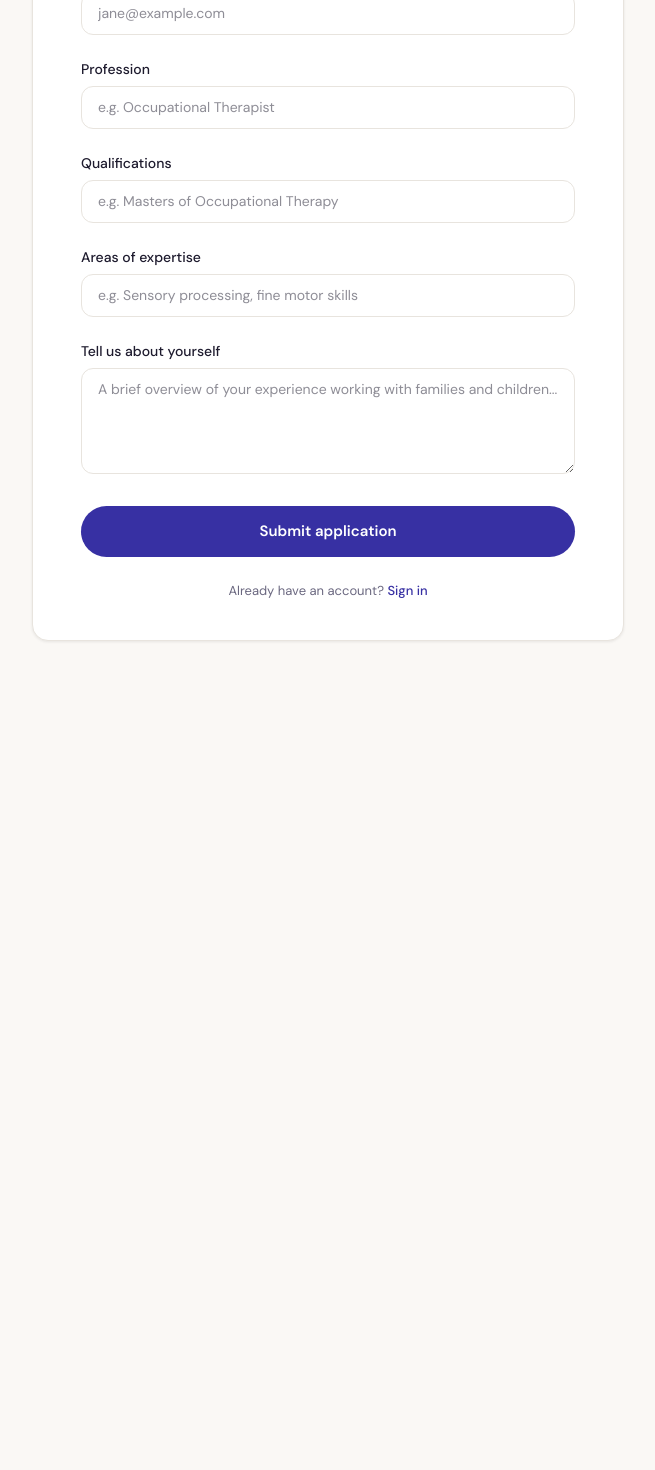
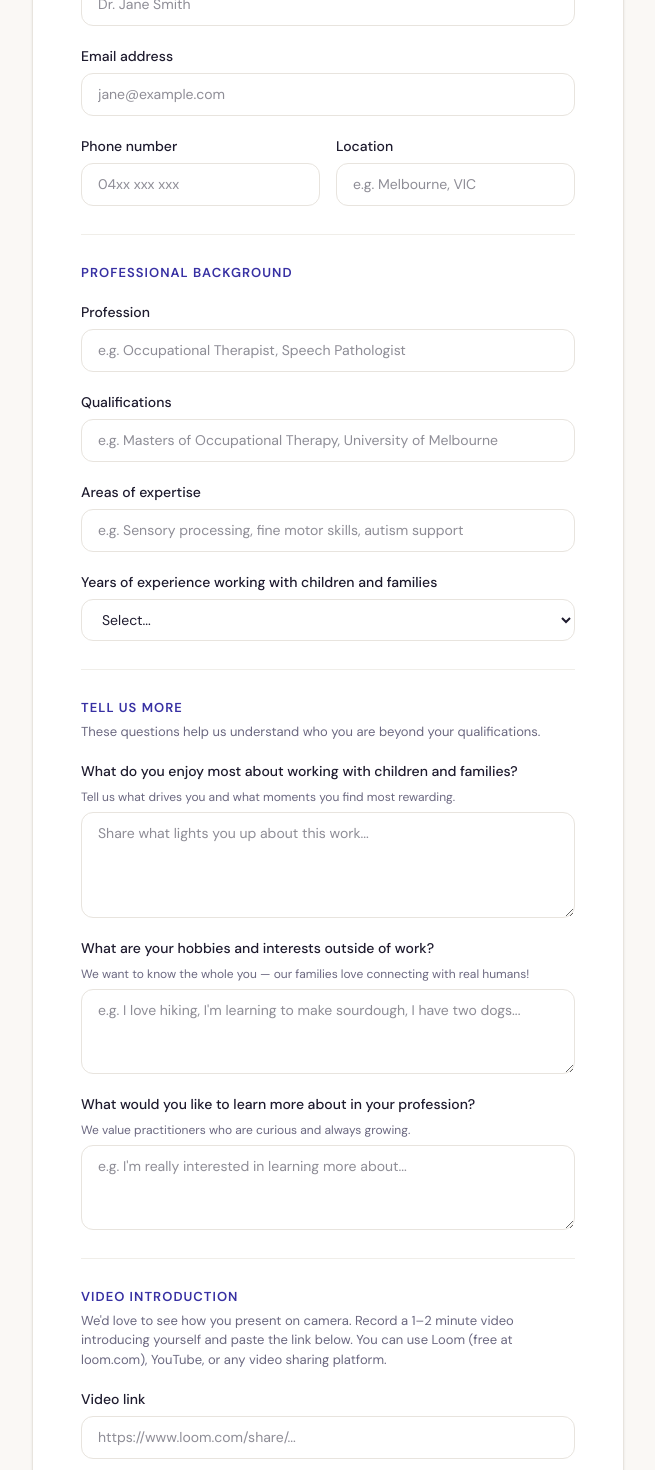
Before and after one commit to developmentalhub/allied-health-assistant-course, a Next.js app: page /practitioners/apply in a window 1280 px wide. Shown: the part 480-1950 px from the top of the page, without its empty margins (312-967 px from the left). Before the commit the page ends 1201 px from the top, so only its background shows below. Built offline with nearby package versions, Linux system fonts and the light colour scheme; no server answers.

Commit message:
Build practitioner application form with database saving

```diff
--- a/app/practitioners/apply/page.tsx
+++ b/app/practitioners/apply/page.tsx
@@ -1,12 +1,123 @@
+"use client";
 
+import { useState } from "react";
+import Navbar from "@/components/Navbar";
 import Link from "next/link";
+import { supabase } from "@/lib/supabase";
 
 export default function ApplyPage() {
+  const [submitted, setSubmitted] = useState(false);
+  const [loading, setLoading] = useState(false);
+  const [error, setError] = useState("");
+
+  const [fullName, setFullName] = useState("");
+  const [email, setEmail] = useState("");
+  const [phone, setPhone] = useState("");
+  const [location, setLocation] = useState("");
+  const [profession, setProfession] = useState("");
+  const [qualifications, setQualifications] = useState("");
+  const [areasOfExpertise, setAreasOfExpertise] = useState("");
+  const [yearsExperience, setYearsExperience] = useState("");
+  const [whyEnjoyFamilies, setWhyEnjoyFamilies] = useState("");
+  const [hobbies, setHobbies] = useState("");
+  const [professionalDevelopment, setProfessionalDevelopment] = useState("");
+  const [videoLink, setVideoLink] = useState("");
+
+  async function handleSubmit(e: React.FormEvent) {
+    e.preventDefault();
+    setLoading(true);
+    setError("");
+
+    const { error: insertError } = await supabase
+      .from("facilitator_applications")
+      .insert({
+        full_name: fullName,
+        email,
+        phone,
+        location,
+        profession,
+        qualifications,
+        areas_of_expertise: areasOfExpertise,
+        years_experience: yearsExperience,
+        why_enjoy_families: whyEnjoyFamilies,
+        hobbies,
+        professional_development: professionalDevelopment,
+        video_link: videoLink,
+        status: "pending",
+      });
+
+    if (insertError) {
+      setError("Something went wrong. Please try again.");
+      setLoading(false);
+      return;
+    }
+
+    setSubmitted(true);
+    setLoading(false);
+  }
+
+  if (submitted) {
     return (
       <main style={{ minHeight: "100vh", backgroundColor: "#faf8f5" }}>
+        <Navbar />
+        <div style={{ maxWidth: "640px", margin: "0 auto", padding: "80px 24px", textAlign: "center" }}>
+          <div style={{ width: "72px", height: "72px", backgroundColor: "#f0fdf4", borderRadius: "50%", display: "flex", alignItems: "center", justifyContent: "center", margin: "0 auto 24px" }}>
+            <svg width="36" height="36" fill="none" stroke="#166534" strokeWidth="2">
+              <path d="M6 18l9 9L30 9" strokeLinecap="round" strokeLinejoin="round" />
+            </svg>
+          </div>
+          <h1 style={{ fontFamily: "var(--font-display)", fontSize: "36px", fontWeight: 300, color: "#1e1b2e", marginBottom: "16px" }}>
+            Application received!
+          </h1>
+          <p style={{ fontSize: "16px", color: "#6b6880", lineHeight: 1.7, marginBottom: "32px" }}>
+            Thank you for applying to join the Developmental Hub practitioner network. We will review your application and get back to you within 48 hours.
+          </p>
+          <Link
+            href="/"
+            style={{ backgroundColor: "#3730a3", color: "white", padding: "12px 28px", borderRadius: "999px", fontSize: "14px", fontWeight: 600, textDecoration: "none" }}
+          >
+            Back to home
+          </Link>
+        </div>
+      </main>
+    );
+  }
 
+  const inputStyle = {
+    width: "100%",
+    padding: "10px 16px",
+    borderRadius: "12px",
+    border: "1px solid #e8e4de",
+    fontSize: "14px",
+    color: "#1e1b2e",
+    outline: "none",
+    boxSizing: "border-box" as const,
+    fontFamily: "inherit",
+    backgroundColor: "white",
+  };
 
-      <section style={{ maxWidth: "640px", margin: "0 auto", padding: "80px 24px 40px", textAlign: "center" }}>
+  const labelStyle = {
+    fontSize: "14px",
+    fontWeight: 500 as const,
+    color: "#1e1b2e",
+  };
+
+  const fieldStyle = {
+    display: "flex" as const,
+    flexDirection: "column" as const,
+    gap: "6px",
+  };
+
+  const hintStyle = {
+    fontSize: "12px",
+    color: "#6b6880",
+  };
+
+  return (
+    <main style={{ minHeight: "100vh", backgroundColor: "#faf8f5" }}>
+      <Navbar />
+
+      <section style={{ maxWidth: "640px", margin: "0 auto", padding: "60px 24px 40px", textAlign: "center" }}>
         <p style={{ fontSize: "12px", fontWeight: 600, letterSpacing: "0.1em", textTransform: "uppercase", color: "#6b6880", marginBottom: "16px" }}>
           Apply to facilitate
         </p>
@@ -20,67 +131,217 @@ export default function ApplyPage() {
 
       <section style={{ maxWidth: "640px", margin: "0 auto", padding: "0 24px 80px" }}>
         <div style={{ backgroundColor: "white", borderRadius: "16px", border: "1px solid #e8e4de", padding: "40px 48px", boxShadow: "0 1px 3px rgba(0,0,0,0.08)" }}>
-          <form style={{ display: "flex", flexDirection: "column", gap: "24px" }}>
+          <form onSubmit={handleSubmit} style={{ display: "flex", flexDirection: "column", gap: "28px" }}>
 
-            <div style={{ display: "flex", flexDirection: "column", gap: "6px" }}>
-              <label style={{ fontSize: "14px", fontWeight: 500, color: "#1e1b2e" }}>Full name</label>
+            {/* Section: Basic info */}
+            <div>
+              <p style={{ fontSize: "13px", fontWeight: 700, textTransform: "uppercase", letterSpacing: "0.08em", color: "#3730a3", marginBottom: "20px" }}>
+                About you
+              </p>
+              <div style={{ display: "flex", flexDirection: "column", gap: "20px" }}>
+
+                <div style={fieldStyle}>
+                  <label style={labelStyle}>Full name</label>
                   <input
                     type="text"
+                    value={fullName}
+                    onChange={(e) => setFullName(e.target.value)}
                     placeholder="Dr. Jane Smith"
-                style={{ width: "100%", padding: "10px 16px", borderRadius: "12px", border: "1px solid #e8e4de", fontSize: "14px", color: "#1e1b2e", outline: "none", boxSizing: "border-box" }}
+                    required
+                    style={inputStyle}
                   />
                 </div>
 
-            <div style={{ display: "flex", flexDirection: "column", gap: "6px" }}>
-              <label style={{ fontSize: "14px", fontWeight: 500, color: "#1e1b2e" }}>Email address</label>
+                <div style={fieldStyle}>
+                  <label style={labelStyle}>Email address</label>
                   <input
                     type="email"
+                    value={email}
+                    onChange={(e) => setEmail(e.target.value)}
                     placeholder="jane@example.com"
-                style={{ width: "100%", padding: "10px 16px", borderRadius: "12px", border: "1px solid #e8e4de", fontSize: "14px", color: "#1e1b2e", outline: "none", boxSizing: "border-box" }}
+                    required
+                    style={inputStyle}
                   />
                 </div>
 
-            <div style={{ display: "flex", flexDirection: "column", gap: "6px" }}>
-              <label style={{ fontSize: "14px", fontWeight: 500, color: "#1e1b2e" }}>Profession</label>
+                <div style={{ display: "grid", gridTemplateColumns: "1fr 1fr", gap: "16px" }}>
+                  <div style={fieldStyle}>
+                    <label style={labelStyle}>Phone number</label>
+                    <input
+                      type="tel"
+                      value={phone}
+                      onChange={(e) => setPhone(e.target.value)}
+                      placeholder="04xx xxx xxx"
+                      style={inputStyle}
+                    />
+                  </div>
+                  <div style={fieldStyle}>
+                    <label style={labelStyle}>Location</label>
                     <input
                       type="text"
-                placeholder="e.g. Occupational Therapist"
-                style={{ width: "100%", padding: "10px 16px", borderRadius: "12px", border: "1px solid #e8e4de", fontSize: "14px", color: "#1e1b2e", outline: "none", boxSizing: "border-box" }}
+                      value={location}
+                      onChange={(e) => setLocation(e.target.value)}
+                      placeholder="e.g. Melbourne, VIC"
+                      style={inputStyle}
+                    />
+                  </div>
+                </div>
+
+              </div>
+            </div>
+
+            {/* Section: Professional details */}
+            <div style={{ borderTop: "1px solid #f0eee9", paddingTop: "28px" }}>
+              <p style={{ fontSize: "13px", fontWeight: 700, textTransform: "uppercase", letterSpacing: "0.08em", color: "#3730a3", marginBottom: "20px" }}>
+                Professional background
+              </p>
+              <div style={{ display: "flex", flexDirection: "column", gap: "20px" }}>
+
+                <div style={fieldStyle}>
+                  <label style={labelStyle}>Profession</label>
+                  <input
+                    type="text"
+                    value={profession}
+                    onChange={(e) => setProfession(e.target.value)}
+                    placeholder="e.g. Occupational Therapist, Speech Pathologist"
+                    required
+                    style={inputStyle}
                   />
                 </div>
 
-            <div style={{ display: "flex", flexDirection: "column", gap: "6px" }}>
-              <label style={{ fontSize: "14px", fontWeight: 500, color: "#1e1b2e" }}>Qualifications</label>
+                <div style={fieldStyle}>
+                  <label style={labelStyle}>Qualifications</label>
                   <input
                     type="text"
-                placeholder="e.g. Masters of Occupational Therapy"
-                style={{ width: "100%", padding: "10px 16px", borderRadius: "12px", border: "1px solid #e8e4de", fontSize: "14px", color: "#1e1b2e", outline: "none", boxSizing: "border-box" }}
+                    value={qualifications}
+                    onChange={(e) => setQualifications(e.target.value)}
+                    placeholder="e.g. Masters of Occupational Therapy, University of Melbourne"
+                    required
+                    style={inputStyle}
                   />
                 </div>
 
-            <div style={{ display: "flex", flexDirection: "column", gap: "6px" }}>
-              <label style={{ fontSize: "14px", fontWeight: 500, color: "#1e1b2e" }}>Areas of expertise</label>
+                <div style={fieldStyle}>
+                  <label style={labelStyle}>Areas of expertise</label>
                   <input
                     type="text"
-                placeholder="e.g. Sensory processing, fine motor skills"
-                style={{ width: "100%", padding: "10px 16px", borderRadius: "12px", border: "1px solid #e8e4de", fontSize: "14px", color: "#1e1b2e", outline: "none", boxSizing: "border-box" }}
+                    value={areasOfExpertise}
+                    onChange={(e) => setAreasOfExpertise(e.target.value)}
+                    placeholder="e.g. Sensory processing, fine motor skills, autism support"
+                    required
+                    style={inputStyle}
                   />
                 </div>
 
-            <div style={{ display: "flex", flexDirection: "column", gap: "6px" }}>
-              <label style={{ fontSize: "14px", fontWeight: 500, color: "#1e1b2e" }}>Tell us about yourself</label>
+                <div style={fieldStyle}>
+                  <label style={labelStyle}>Years of experience working with children and families</label>
+                  <select
+                    value={yearsExperience}
+                    onChange={(e) => setYearsExperience(e.target.value)}
+                    required
+                    style={{ ...inputStyle, backgroundColor: "white" }}
+                  >
+                    <option value="">Select...</option>
+                    <option value="1-2">1–2 years</option>
+                    <option value="3-5">3–5 years</option>
+                    <option value="6-10">6–10 years</option>
+                    <option value="10+">10+ years</option>
+                  </select>
+                </div>
+
+              </div>
+            </div>
+
+            {/* Section: Three questions */}
+            <div style={{ borderTop: "1px solid #f0eee9", paddingTop: "28px" }}>
+              <p style={{ fontSize: "13px", fontWeight: 700, textTransform: "uppercase", letterSpacing: "0.08em", color: "#3730a3", marginBottom: "4px" }}>
+                Tell us more
+              </p>
+              <p style={{ fontSize: "13px", color: "#6b6880", marginBottom: "20px" }}>
+                These questions help us understand who you are beyond your qualifications.
+              </p>
+              <div style={{ display: "flex", flexDirection: "column", gap: "20px" }}>
+
+                <div style={fieldStyle}>
+                  <label style={labelStyle}>What do you enjoy most about working with children and families?</label>
+                  <p style={hintStyle}>Tell us what drives you and what moments you find most rewarding.</p>
                   <textarea
-                placeholder="A brief overview of your experience working with families and children..."
+                    value={whyEnjoyFamilies}
+                    onChange={(e) => setWhyEnjoyFamilies(e.target.value)}
+                    placeholder="Share what lights you up about this work..."
                     rows={4}
-                style={{ width: "100%", padding: "10px 16px", borderRadius: "12px", border: "1px solid #e8e4de", fontSize: "14px", color: "#1e1b2e", outline: "none", boxSizing: "border-box", resize: "vertical", fontFamily: "inherit" }}
+                    required
+                    style={{ ...inputStyle, resize: "vertical" }}
                   />
+                </div>
+
+                <div style={fieldStyle}>
+                  <label style={labelStyle}>What are your hobbies and interests outside of work?</label>
+                  <p style={hintStyle}>We want to know the whole you — our families love connecting with real humans!</p>
+                  <textarea
+                    value={hobbies}
+                    onChange={(e) => setHobbies(e.target.value)}
+                    placeholder="e.g. I love hiking, I'm learning to make sourdough, I have two dogs..."
+                    rows={3}
+                    required
+                    style={{ ...inputStyle, resize: "vertical" }}
+                  />
+                </div>
+
+                <div style={fieldStyle}>
+                  <label style={labelStyle}>What would you like to learn more about in your profession?</label>
+                  <p style={hintStyle}>We value practitioners who are curious and always growing.</p>
+                  <textarea
+                    value={professionalDevelopment}
+                    onChange={(e) => setProfessionalDevelopment(e.target.value)}
+                    placeholder="e.g. I'm really interested in learning more about..."
+                    rows={3}
+                    required
+                    style={{ ...inputStyle, resize: "vertical" }}
+                  />
+                </div>
+
+              </div>
+            </div>
+
+            {/* Section: Video */}
+            <div style={{ borderTop: "1px solid #f0eee9", paddingTop: "28px" }}>
+              <p style={{ fontSize: "13px", fontWeight: 700, textTransform: "uppercase", letterSpacing: "0.08em", color: "#3730a3", marginBottom: "4px" }}>
+                Video introduction
+              </p>
+              <p style={{ fontSize: "13px", color: "#6b6880", marginBottom: "20px" }}>
+                We'd love to see how you present on camera. Record a 1–2 minute video introducing yourself and paste the link below. You can use Loom (free at loom.com), YouTube, or any video sharing platform.
+              </p>
+              <div style={fieldStyle}>
+                <label style={labelStyle}>Video link</label>
+                <input
+                  type="url"
+                  value={videoLink}
+                  onChange={(e) => setVideoLink(e.target.value)}
+                  placeholder="https://www.loom.com/share/..."
+                  style={inputStyle}
+                />
+              </div>
+            </div>
+
+            {error && (
+              <div style={{ backgroundColor: "#fef2f2", border: "1px solid #fecaca", color: "#b91c1c", fontSize: "14px", padding: "12px 16px", borderRadius: "12px" }}>
+                {error}
+              </div>
+            )}
+
+            <div style={{ backgroundColor: "#f5f3ff", borderRadius: "12px", padding: "16px 20px", border: "1px solid #ddd6fe" }}>
+              <p style={{ fontSize: "13px", color: "#4c1d95", margin: 0, lineHeight: 1.6 }}>
+                By submitting this application you confirm that all information provided is accurate. If approved, you will be asked to provide insurance certificates, professional registration details, and a Working With Children check before facilitating any sessions.
+              </p>
             </div>
 
             <button
               type="submit"
-              style={{ marginTop: "8px", width: "100%", backgroundColor: "#3730a3", color: "white", padding: "14px", borderRadius: "999px", fontSize: "15px", fontWeight: 600, border: "none", cursor: "pointer" }}
+              disabled={loading}
+              style={{ width: "100%", backgroundColor: "#3730a3", color: "white", padding: "14px", borderRadius: "999px", fontSize: "15px", fontWeight: 600, border: "none", cursor: loading ? "not-allowed" : "pointer", opacity: loading ? 0.6 : 1 }}
             >
-              Submit application
+              {loading ? "Submitting..." : "Submit application"}
             </button>
 
           </form>
@@ -93,7 +354,6 @@ export default function ApplyPage() {
           </p>
         </div>
       </section>
-
     </main>
   );
 }
```
Lines whose indentation alone changed are shown as unchanged.
